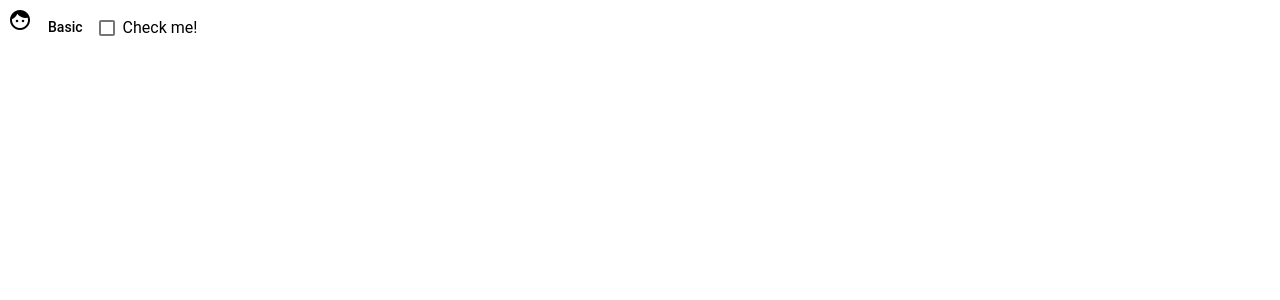
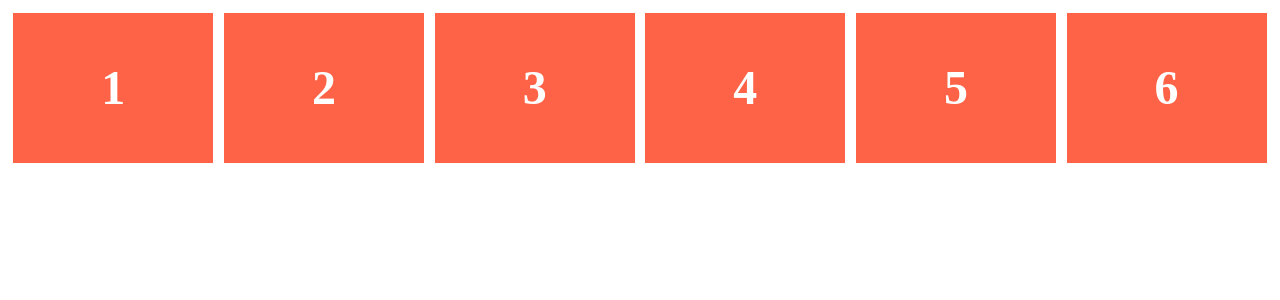
Before and after one commit to LidiaWebDev/angularMaterialDashboardContacts, an Angular app in the folder materialDashboard/: page /flexbox in a window 1280 px wide. Before the commit this address led to /. Shown: the top 300 px of the page. Built offline with nearby package versions, Linux system fonts and the light colour scheme.

Commit message:
routes for buttons/flexbox added, installed flexbox

```diff
--- a/materialDashboard/package.json
+++ b/materialDashboard/package.json
@@ -16,6 +16,7 @@
     "@angular/common": "~9.1.4",
     "@angular/compiler": "~9.1.4",
     "@angular/core": "~9.1.4",
+    "@angular/flex-layout": "^9.0.0-beta.29",
     "@angular/forms": "~9.1.4",
     "@angular/material": "^9.2.3",
     "@angular/platform-browser": "~9.1.4",
--- a/materialDashboard/src/app/app.component.html
+++ b/materialDashboard/src/app/app.component.html
@@ -1,4 +1 @@
-<i class="material-icons">face</i>
-<button mat-button>Basic</button>
-
-<mat-checkbox>Check me!</mat-checkbox>
+<router-outlet></router-outlet>
--- /dev/null
+++ b/materialDashboard/src/app/demo/buttons/buttons.component.ts
@@ -0,0 +1,21 @@
+import { Component, OnInit } from '@angular/core';
+
+@Component({
+  selector: 'app-buttons',
+  template: `
+  <i class="material-icons">face</i>
+  <button mat-button>Basic</button>
+
+  <mat-checkbox>Check me!</mat-checkbox>
+  `,
+  styles: [
+  ]
+})
+export class ButtonsComponent implements OnInit {
+
+  constructor() { }
+
+  ngOnInit(): void {
+  }
+
+}
--- /dev/null
+++ b/materialDashboard/src/app/demo/flexbox/flexbox.component.html
@@ -0,0 +1,8 @@
+<div class="flex-container" fxLayout.xs="column">
+    <div class="flex-item">1</div>
+    <div class="flex-item">2</div>
+    <div class="flex-item">3</div>
+    <div class="flex-item">4</div>
+    <div class="flex-item">5</div>
+    <div class="flex-item">6</div>
+</div>
--- /dev/null
+++ b/materialDashboard/src/app/demo/flexbox/flexbox.component.scss
@@ -0,0 +1,24 @@
+.flex-container {
+    display: flex;
+    flex-flow: row wrap;
+    justify-content:space-around;
+}
+
+@media all and (max-width: 800px) {
+    .flex-container {
+        justify-content: flex-start;
+
+    }
+}
+
+.flex-item {
+    width: 200px;
+    height: 150px;
+    margin-top: 5px;
+    background: tomato;
+    color: white;
+    font-weight: bold;
+    font-size: 3em;
+    text-align: center;
+    line-height: 150px;
+}
--- /dev/null
+++ b/materialDashboard/src/app/demo/flexbox/flexbox.component.ts
@@ -0,0 +1,15 @@
+import { Component, OnInit } from '@angular/core';
+
+@Component({
+  selector: 'app-flexbox',
+  templateUrl: './flexbox.component.html',
+  styleUrls: ['./flexbox.component.scss']
+})
+export class FlexboxComponent implements OnInit {
+
+  constructor() { }
+
+  ngOnInit(): void {
+  }
+
+}
```
Also changed, not shown: materialDashboard/src/app/app.module.ts (+14 -7 lines), materialDashboard/src/app/demo/demo-routing.module.ts (added, +16 -0 lines), materialDashboard/src/app/demo/demo.module.ts (added, +26 -0 lines), 1 other file (tests, documents, lock files or other folders).
